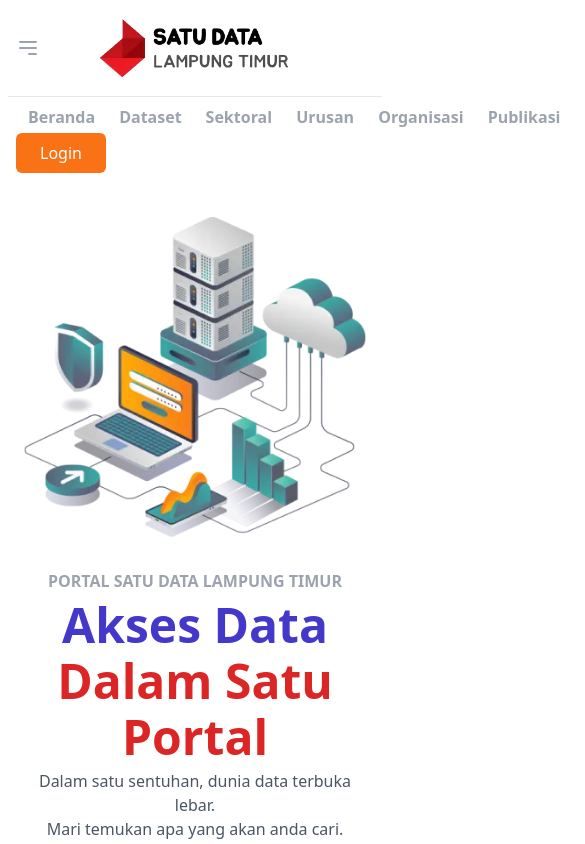
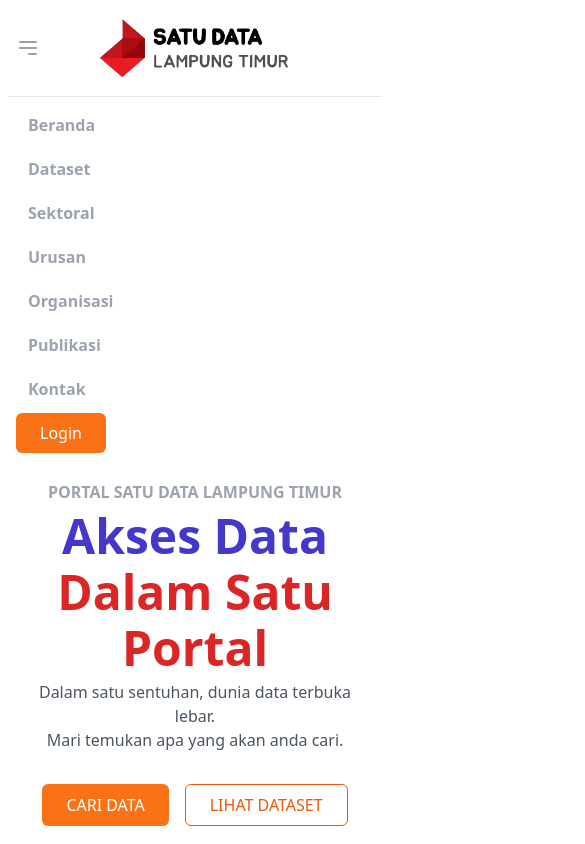
Before and after one commit to misdarmanto/clone_web, a React (Vite) app: page / in a window 390 px wide. Both pictures are taken after a click on the button "Open main menu". Shown: the top 844 px of the page, 585 px wide, since content can reach past the window. Built offline with nearby package versions, Linux system fonts and the light colour scheme.

Commit message:
fix: adjust nabar on mobile view

```diff
--- a/src/components/header/Navbar.tsx
+++ b/src/components/header/Navbar.tsx
@@ -24,6 +24,8 @@ export default function Navbar({ menuItems = [] }: NavbarProps) {
 
   return (
     <nav className="sticky top-0 z-50 bg-white">
+      {/* Desktop menu */}
+
       <div className="relative flex items-center justify-between h-24">
         {/* Mobile menu button */}
         <div className="absolute inset-y-0 left-0 flex items-center sm:hidden">
@@ -93,12 +95,12 @@ export default function Navbar({ menuItems = [] }: NavbarProps) {
 
       {/* Mobile menu */}
       <div className={isMenuOpen ? "block" : "hidden"} id="mobile-menu">
-        <div className="px-2 pt-2 pb-3 space-y-1 border-t">
+        <div className="px-2 pt-2 pb-3 space-y-1 border-t absolute top-full left-0 w-full bg-white z-50">
           {menuItems.map((menu) => (
             <Link
               key={menu.label}
               to={menu.href}
-              className="text-gray-400 hover:text-gray-700 px-3 py-2 font-bold"
+              className="block text-gray-400 hover:text-gray-700 px-3 py-2 font-bold"
             >
               {menu.label}
             </Link>
```
Also changed, not shown: 2 other files (tests, documents, lock files or other folders).
